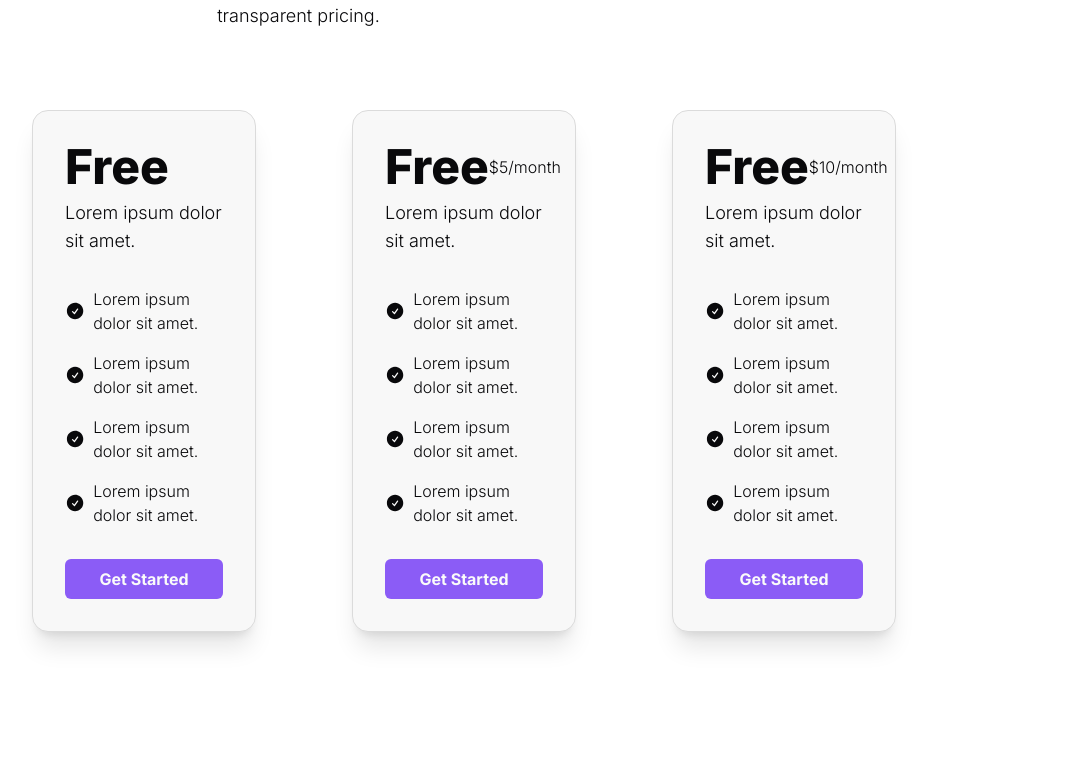
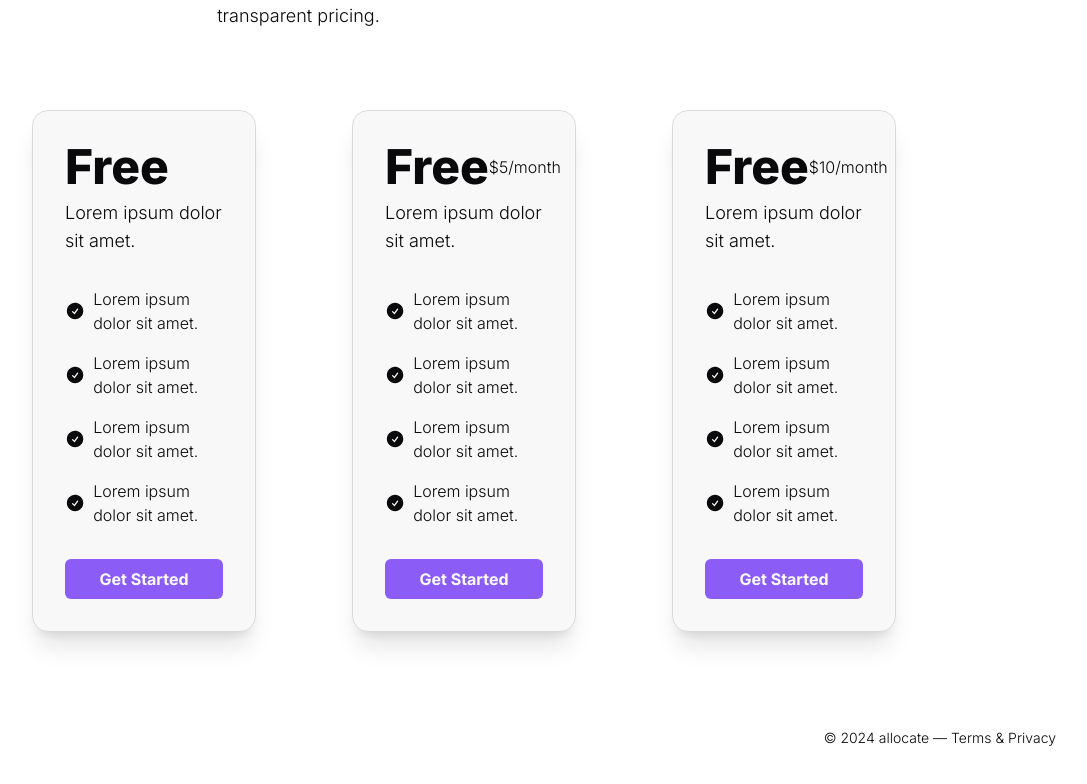
Before and after one commit to allocate-planner/allocate, a React (Vite) app in the folder frontend/: page / in a window 1280 px wide. Shown: the part 2682-3466 px from the top of the page, without its empty margins (176-1263 px from the left). Before the commit the page ends 3362 px from the top, so only its background shows below. Built offline with nearby package versions, Linux system fonts and the light colour scheme.

Commit message:
feat: add basic footer

```diff
--- /dev/null
+++ b/frontend/src/components/common/Home/Footer.tsx
@@ -0,0 +1,9 @@
+const Footer = () => {
+  return (
+    <div className="flex justify-end h-1/6 w-full p-12">
+      <h1 className="text-sm font-light">© 2024 allocate — Terms & Privacy</h1>
+    </div>
+  );
+};
+
+export default Footer;
--- a/frontend/src/components/pages/Home/HomePage.tsx
+++ b/frontend/src/components/pages/Home/HomePage.tsx
@@ -4,6 +4,7 @@ import Header from "../../common/Home/Header";
 import PrimaryContent from "../../common/Home/PrimaryContent";
 import Features from "../../common/Home/Features";
 import Pricing from "../../common/Home/Pricing";
+import Footer from "../../common/Home/Footer";
 
 const HomePage = () => {
   useEffect(() => {
@@ -18,6 +19,7 @@ const HomePage = () => {
         <Features />
         <Pricing />
       </div>
+      <Footer />
     </div>
   );
 };
```
